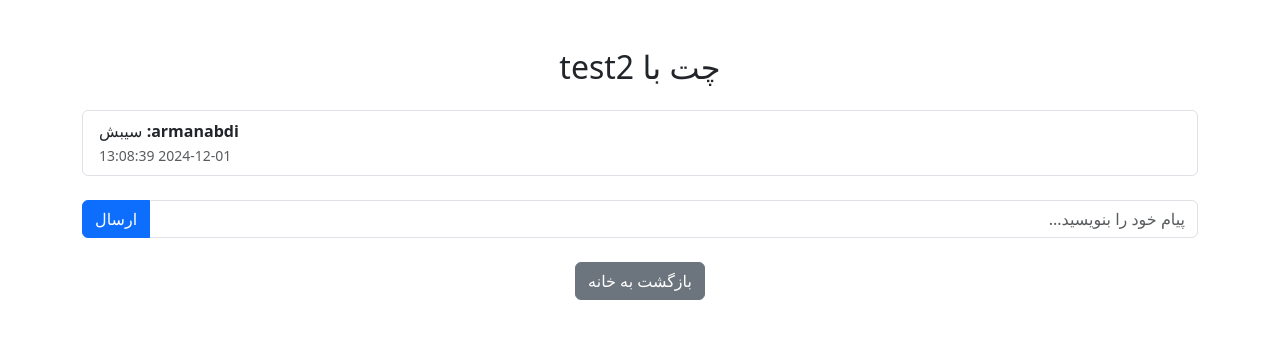
After one commit to isArman/satoshi, a Flask app: page /chat/2 in a window 1280 px wide. The commit adds this page. Shown: the top 339 px of the page. Run offline with Flask 3, Linux system fonts and the light colour scheme; a user stored in the database is signed in.

Commit message:
Add chat

```diff
--- a/app.py
+++ b/app.py
@@ -45,11 +45,11 @@ class User(db.Model):
     name = db.Column(db.String(150), nullable=True)  # نام کاربر
     card_number = db.Column(db.String(20), nullable=True)  # شماره کارت بانکی کاربر
     lightning_wallet = db.Column(db.String(255), nullable=True)  # آدرس کیف پول لایتنینگ کاربر
-    telegram_id = db.Column(db.String(150), nullable=True)  # آیدی تلگرام کاربر
+    # telegram_id = db.Column(db.String(150), nullable=True)  # آیدی تلگرام کاربر
 
     def is_profile_complete(self):
         # بررسی اینکه آیا تمام فیلدهای پروفایل پر شده‌اند یا خیر
-        return all([self.name, self.card_number, self.lightning_wallet, self.telegram_id])
+        return all([self.name, self.card_number, self.lightning_wallet])
 
 # مدل Notification برای ذخیره‌سازی اعلان‌ها در پایگاه داده
 class Notification(db.Model):
@@ -58,6 +58,16 @@ class Notification(db.Model):
     message = db.Column(db.String(500), nullable=False)  # متن پیام اعلان
     timestamp = db.Column(db.DateTime, default=db.func.current_timestamp())  # زمان ایجاد اعلان
     user = db.relationship('User', backref='notifications', lazy=True)  # ارتباط بین اعلان و کاربر
+
+class Message(db.Model):
+    id = db.Column(db.Integer, primary_key=True)
+    sender_id = db.Column(db.Integer, db.ForeignKey('user.id'), nullable=False)
+    receiver_id = db.Column(db.Integer, db.ForeignKey('user.id'), nullable=False)
+    content = db.Column(db.String(1000), nullable=False)
+    timestamp = db.Column(db.DateTime, default=db.func.current_timestamp())
+
+    sender = db.relationship('User', foreign_keys=[sender_id], backref='sent_messages')
+    receiver = db.relationship('User', foreign_keys=[receiver_id], backref='received_messages')
 
 # صفحه اصلی
 @app.route('/')
@@ -80,20 +90,27 @@ def login():
     return render_template('login.html')
 
 # مسیر ثبت‌نام کاربران
+# مسیر ثبت‌نام کاربران
 @app.route('/register', methods=['GET', 'POST'])
 def register():
     if request.method == 'POST':
         username = request.form['username']
         password = request.form['password']
-        if User.query.filter_by(username=username).first():
+
+        # بررسی تکراری بودن نام کاربری
+        existing_user = User.query.filter_by(username=username).first()
+        if existing_user:
             flash('این نام کاربری قبلاً استفاده شده است', 'warning')  # نمایش پیام هشدار در صورت تکراری بودن نام کاربری
-        else:
-            hashed_password = generate_password_hash(password, method='pbkdf2:sha256', salt_length=16)  # هش کردن رمز عبور
-            new_user = User(username=username, password=hashed_password)
-            db.session.add(new_user)
-            db.session.commit()
-            flash('حساب کاربری با موفقیت ایجاد شد', 'success')  # نمایش پیام موفقیت در ثبت‌نام
-            return redirect(url_for('login'))
+            return render_template('register.html')  # بازگرداندن کاربر به فرم ثبت‌نام برای تصحیح اطلاعات
+
+        # اگر نام کاربری تکراری نبود، ادامه فرآیند ثبت‌نام
+        hashed_password = generate_password_hash(password, method='pbkdf2:sha256', salt_length=16)  # هش کردن رمز عبور
+        new_user = User(username=username, password=hashed_password)
+        db.session.add(new_user)
+        db.session.commit()
+        flash('حساب کاربری با موفقیت ایجاد شد', 'success')  # نمایش پیام موفقیت در ثبت‌نام
+        return redirect(url_for('login'))
+
     return render_template('register.html')
 
 # مسیر پروفایل کاربر
@@ -107,7 +124,7 @@ def profile():
         user.name = request.form['name']
         user.card_number = request.form['card_number']
         user.lightning_wallet = request.form['lightning_wallet']
-        user.telegram_id = request.form['telegram_id']
+        # user.telegram_id = request.form['telegram_id']
         db.session.commit()
         flash('پروفایل با موفقیت به‌روزرسانی شد', 'success')  # نمایش پیام موفقیت در به‌روزرسانی پروفایل
 
@@ -252,6 +269,39 @@ def view_profile(user_id):
 
     return render_template('profile.html', user=user)
 
+@app.route('/chat/<int:user_id>', methods=['GET', 'POST'])
+@login_required
+def chat(user_id):
+    current_user_id = session['user_id']
+    other_user = User.query.get_or_404(user_id)
+
+    # بررسی اینکه ارتباط چت فقط برای کاربرانی است که سفارش تایید شده بین آن‌ها وجود دارد
+    approved_orders = Order.query.filter(
+        ((Order.user_id == current_user_id) & (Order.approved_by == user_id) & (Order.is_approved == True)) |
+        ((Order.user_id == user_id) & (Order.approved_by == current_user_id) & (Order.is_approved == True))
+    ).all()
+
+    if not approved_orders:
+        flash('شما مجاز به چت با این کاربر نیستید.', 'danger')
+        return redirect(url_for('home'))
+
+    if request.method == 'POST':
+        message_content = request.form['content']
+        if message_content:
+            new_message = Message(sender_id=current_user_id, receiver_id=user_id, content=message_content)
+            db.session.add(new_message)
+            db.session.commit()
+            flash('پیام شما با موفقیت ارسال شد.', 'success')
+        return redirect(url_for('chat', user_id=user_id))
+
+    # دریافت پیام‌های بین دو کاربر
+    messages = Message.query.filter(
+        ((Message.sender_id == current_user_id) & (Message.receiver_id == user_id)) |
+        ((Message.sender_id == user_id) & (Message.receiver_id == current_user_id))
+    ).order_by(Message.timestamp.asc()).all()
+
+    return render_template('chat.html', messages=messages, other_user=other_user)
+
 if __name__ == '__main__':
     with app.app_context():
         db.create_all()  # ایجاد جداول دیتابیس
--- /dev/null
+++ b/templates/chat.html
@@ -0,0 +1,37 @@
+<!DOCTYPE html>
+<html lang="fa" dir="rtl">
+<head>
+    <meta charset="UTF-8">
+    <meta name="viewport" content="width=device-width, initial-scale=1.0">
+    <title>چت با {{ other_user.username }}</title>
+    <link rel="stylesheet" href="https://cdn.jsdelivr.net/npm/bootstrap@5.3.0/dist/css/bootstrap.rtl.min.css">
+</head>
+<body>
+    <div class="container mt-5">
+        <h2 class="text-center">چت با {{ other_user.username }}</h2>
+
+        <div class="chat-box mt-4">
+            <ul class="list-group">
+                {% for message in messages %}
+                    <li class="list-group-item {% if message.sender_id == session['user_id'] %}text-end{% endif %}">
+                        <strong>{{ message.sender.username }}:</strong> {{ message.content }}
+                        <br>
+                        <small class="text-muted">{{ message.timestamp }}</small>
+                    </li>
+                {% endfor %}
+            </ul>
+        </div>
+
+        <form method="POST" action="" class="mt-4">
+            <div class="input-group">
+                <input type="text" name="content" class="form-control" placeholder="پیام خود را بنویسید..." required>
+                <button type="submit" class="btn btn-primary">ارسال</button>
+            </div>
+        </form>
+
+        <div class="mt-4 text-center">
+            <a href="/home" class="btn btn-secondary">بازگشت به خانه</a>
+        </div>
+    </div>
+</body>
+</html>
--- a/templates/home.html
+++ b/templates/home.html
@@ -63,9 +63,11 @@
                         {% elif order.is_approved and order.user.id == user.id %}
                         <!-- نمایش لینک پروفایل تاییدکننده برای ثبت‌کننده سفارش -->
                         <a href="/profile/{{ order.approved_by }}" class="btn btn-info btn-sm">مشاهده پروفایل تاییدکننده</a>
+                        <a href="/chat/{{ order.approved_by }}" class="btn btn-warning btn-sm">چت با تاییدکننده</a>
                         {% elif order.is_approved and order.approved_by == user.id %}
                         <!-- نمایش لینک پروفایل ثبت‌کننده برای تاییدکننده -->
                         <a href="/profile/{{ order.user.id }}" class="btn btn-info btn-sm">مشاهده پروفایل ثبت‌کننده</a>
+                        <a href="/chat/{{ order.user.id }}" class="btn btn-warning btn-sm">چت با ثبت‌کننده</a>
                         {% elif order.is_approved %}
                         <!-- نمایش پیام برای سایر کاربران -->
                         <span class="text-success">تأیید شده توسط {{ order.approver.username }}</span>
--- a/templates/profile.html
+++ b/templates/profile.html
@@ -25,10 +25,6 @@
                 <label for="lightning_wallet" class="form-label">آدرس کیف پول لایتنینگ</label>
                 <input type="text" class="form-control" id="lightning_wallet" name="lightning_wallet" value="{{ user.lightning_wallet }}" required>
             </div>
-            <div class="mb-3">
-                <label for="telegram_id" class="form-label">آیدی تلگرام</label>
-                <input type="text" class="form-control" id="telegram_id" name="telegram_id" value="{{ user.telegram_id }}" required>
-            </div>
             <button type="submit" class="btn btn-primary">ذخیره تغییرات</button>
         </form>
         {% else %}
@@ -37,7 +33,6 @@
             <li class="list-group-item"><strong>نام:</strong> {{ user.name or 'ثبت نشده' }}</li>
             <li class="list-group-item"><strong>شماره کارت:</strong> {{ user.card_number or 'ثبت نشده' }}</li>
             <li class="list-group-item"><strong>آدرس کیف پول لایتنینگ:</strong> {{ user.lightning_wallet or 'ثبت نشده' }}</li>
-            <li class="list-group-item"><strong>آیدی تلگرام:</strong> {{ user.telegram_id or 'ثبت نشده' }}</li>
         </ul>
         {% endif %}
 
```
Also changed, not shown: templates/register.html (+15 -0 lines), instance/users.db, templates/login.html (line endings or trailing spaces), templates/order.html (line endings or trailing spaces).
